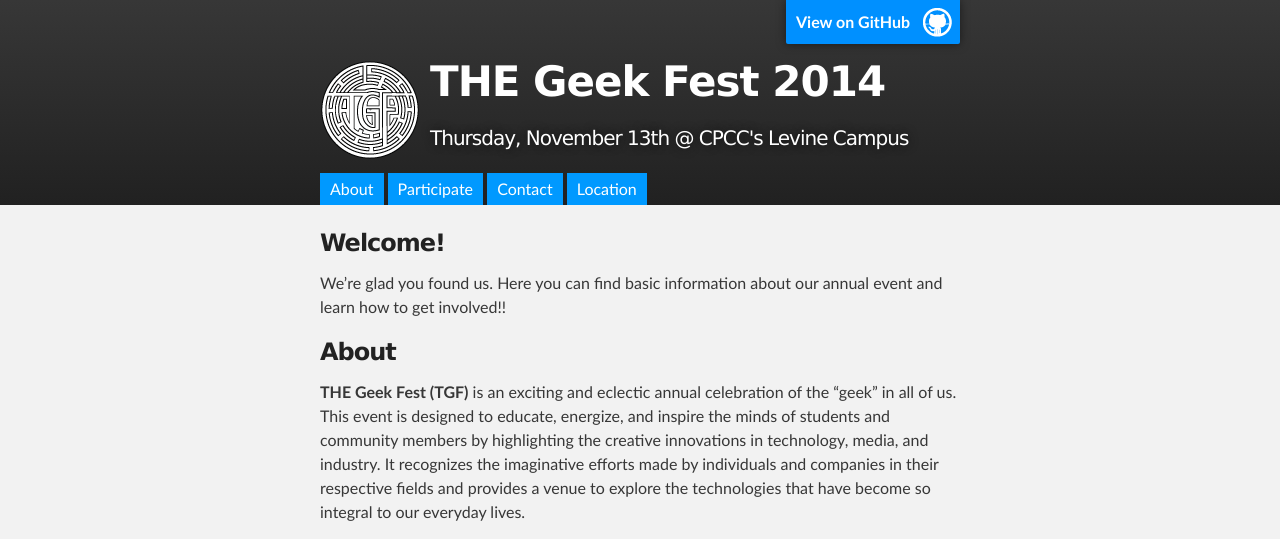
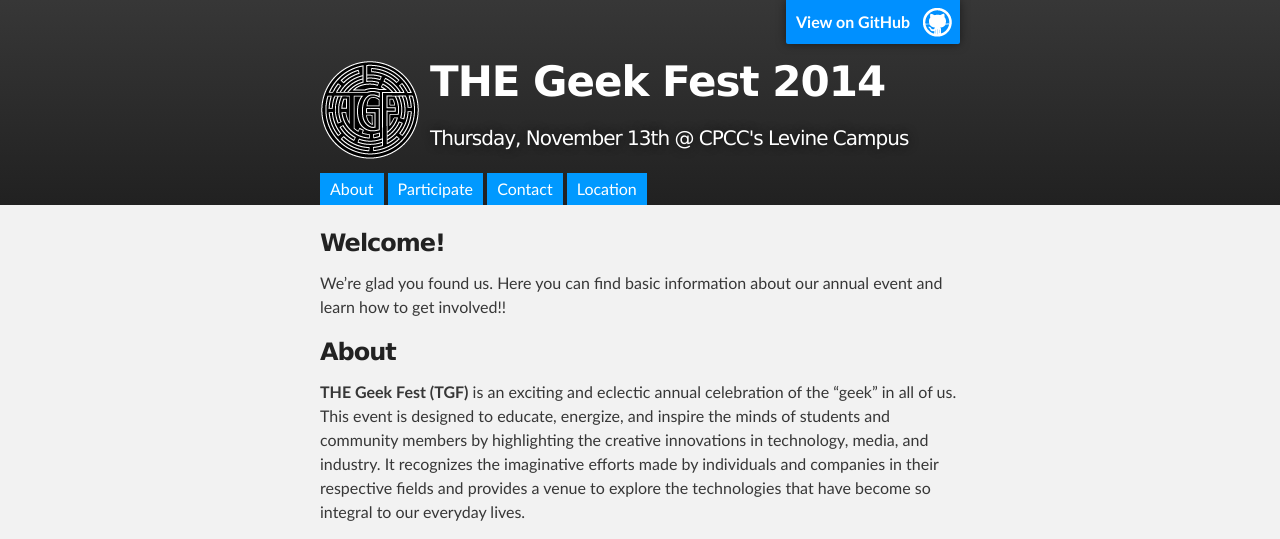
Before and after one commit to bkeyvani/thegeekfest.github.io, a Jekyll site: the page built from index.html, in a window 1280 px wide. Shown: the top 539 px of the page. Built offline with Jekyll 4.4.1, drawn with Linux system fonts in a browser that asks for light colours; nearby versions of some CDN libraries; grey boxes are pictures that could not be loaded.

Commit message:
add black logo

```diff
--- a/_includes/header.html
+++ b/_includes/header.html
@@ -2,7 +2,7 @@
 <div id="header_wrap" class="outer">
   <header class="inner">
     <a id="forkme_banner" href="https://github.com/thegeekfest">View on GitHub</a>
-    <a href="/"><img id="logo" src="{{ site.baseurl }}/assets/images/logo-100.png" alt="THE Geek Fest Logo"></a>
+    <a href="/"><img id="logo" src="{{ site.baseurl }}/assets/images/logo-black-100.png" alt="THE Geek Fest Logo"></a>
     <h1 id="project_title"><a href="/">{{ site.title }}</a></h1>
     <h2 id="project_tagline">{{site.event_date}} @ {{ site.event_location }}</h2>
     <div class="clear"></div>
```
Also changed, not shown: assets/images/logo-black-100.png (added), assets/images/logo-white-100.png (renamed from assets/images/logo-100.png).
